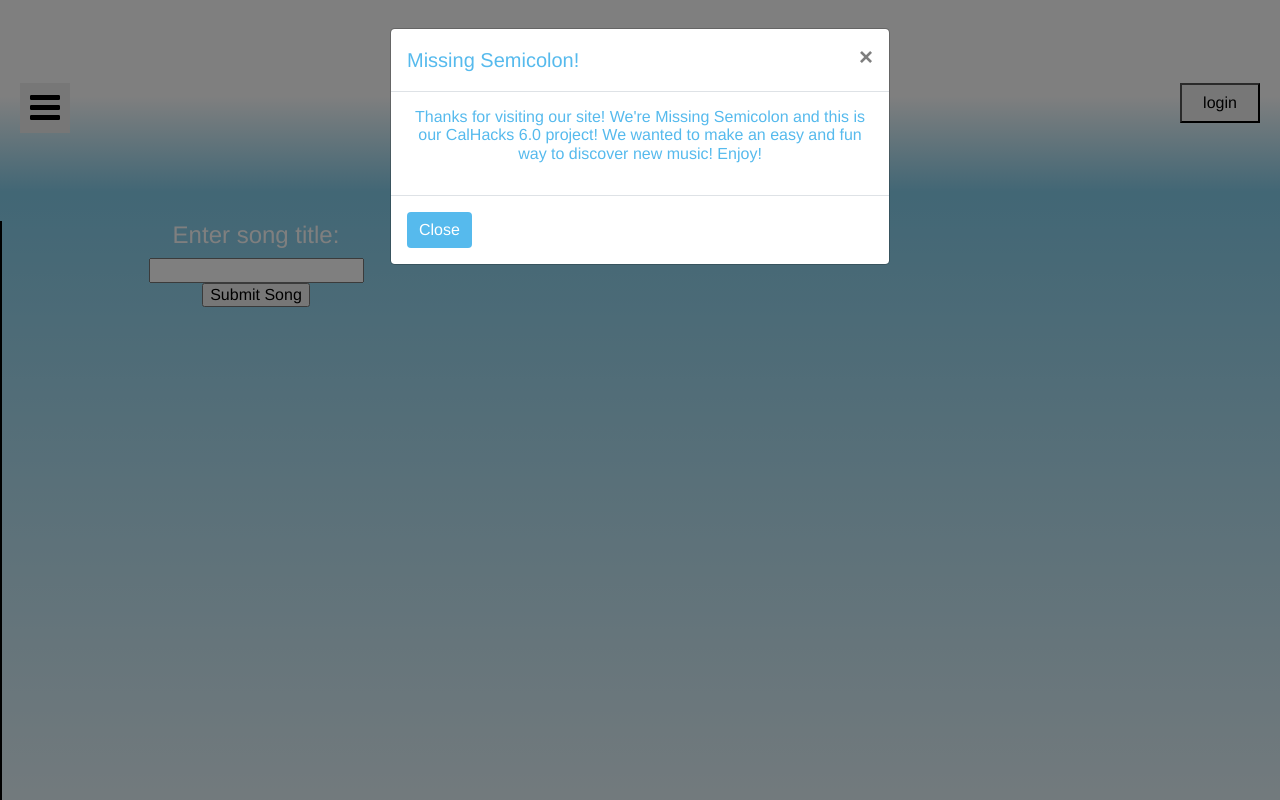
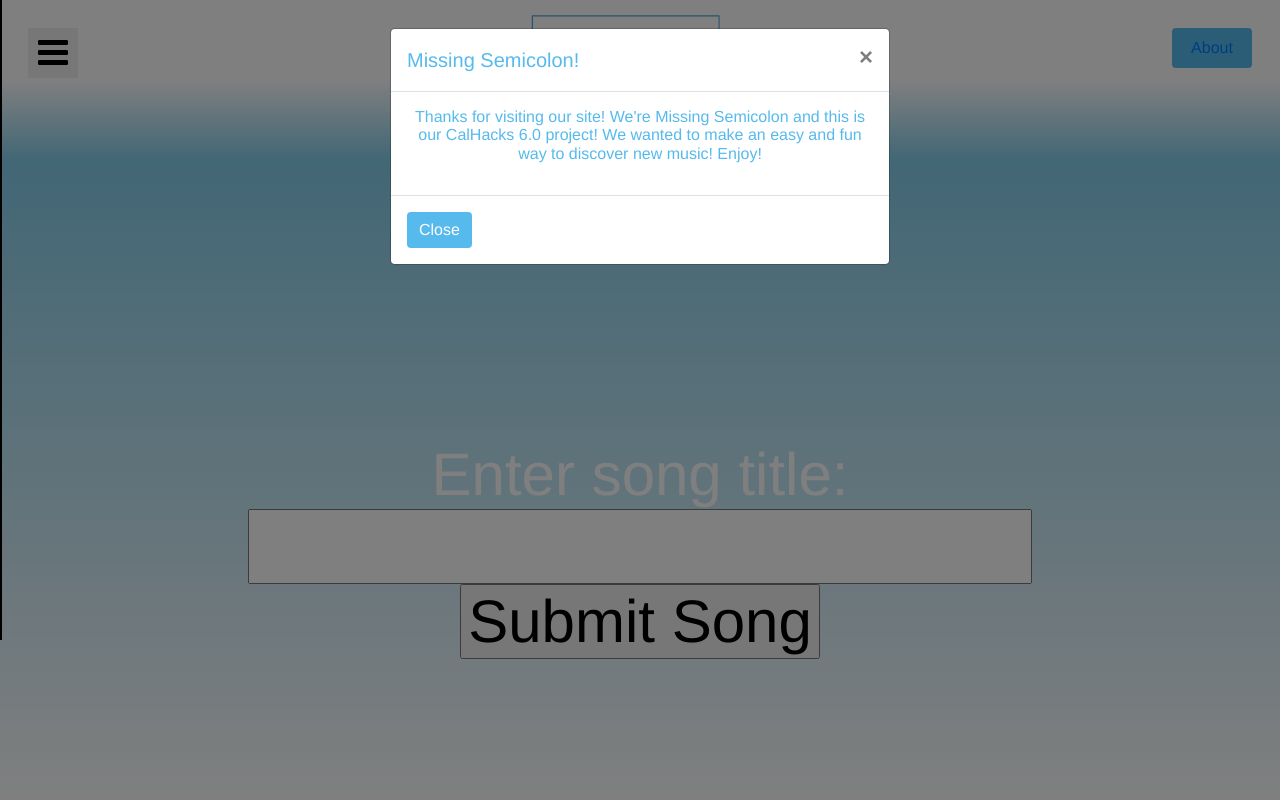
Before and after one commit to erinlimbo/Mixer, a Flask app: page /home in a window 1280 px wide. Run offline with Flask 2, Linux system fonts and the light colour scheme; some libraries are stand-ins or nearby versions.

Commit message:
added about page and styled home better

```diff
--- a/main.py
+++ b/main.py
@@ -150,16 +150,14 @@
         for i in range(10):
             curr_song = next(recommended)
             rec_songs.append(curr_song)
-            # add = request.form['yesorno']
-            # if (add == "yes"):
-            # good_songs.append(curr_song)
-            # print(curr_song)
-            # swipe = input('[y]/[n]\n>>> ')
-            #
-            # if swipe == 'y':
-            #     good_songs.append(curr_song)
-            #
-            # print(good_songs, '\n')
+            add = request.form['yesorno']
+            if (add == "yes"):
+                good_songs.append(curr_song)
+                print(curr_song)
+            swipe = input('[y]/[n]\n>>> ')
+            if swipe == 'y':
+                good_songs.append(curr_song)
+            print(good_songs, '\n')
 
 
         name = initial.name
@@ -202,10 +200,10 @@
         return render_template('home.html', name=name, id=id, artist=artist, good_songs = good_songs)
 
 
-@app.route('/profile')
+@app.route('/about')
 def profile():
 
-    return render_template('profile.html')
+    return render_template('about.html')
 
 @app.route('/login')
 def login():
--- a/static/stylesheets/home.css
+++ b/static/stylesheets/home.css
@@ -1,12 +1,10 @@
-
-
-
 .page{
   display: flex;
   flex-direction: row;
   justify-content: center;
+  align-items: center;
   width: 100%;
-  height: 100%;
+  height: 800px;
   padding-top: 30px;
 }
 
@@ -19,12 +17,16 @@
   justify-content: center;
 }
 .carousel-inner {
+  display: flex;
+  flex-direction: row;
   width: 60% !important;
+  align-items: center;
+  height: 100%;
 }
 .picture{
   border: 1px solid black;
-  height: 100px;
-  width: 100px;
+  height: 250px;
+  width: 100%;
 }
 
 .modal-content{
@@ -46,40 +48,11 @@
   display: flex;
   flex-direction: column;
   align-items: center;
+  width: 100%;
+  font-size: 60px;
+  border-radius: 20px;
 }
 
-
-
-
-
-
-#sidebar {
-  height: 80%;
-  display: flex;
-  flex-direction: column;
-  width: 0; /* 0 width - change this with JavaScript */
-  position: fixed; /* Stay in place */
-  z-index: 1; /* Stay on top */
-  /* top: 0; */
-  left: 0; /* Stay at the top */
-  overflow-x: hidden;
-  transition: .6s;
-  border: 1px solid black;
-}
-#sidebar button {
-  border: 1px solid black;
-  height: 50px;
-  width: 100%;
-  align-self: center;
-}
-
-#discover {
-  border-radius: 20px;
-  width: 40%;
-  height: 40px;
-  outline: none;
-  margin-bottom: 6%;
-}
 
 .stuff {
   display: flex;
--- a/static/stylesheets/style.css
+++ b/static/stylesheets/style.css
@@ -1,21 +1,18 @@
 
 
 body {
-  padding-top: 25px;
   font-family: "helvetica", sans-serif;
   text-align: center       !important;
   display: flex            !important;
   flex-direction: column   !important;
   justify-content: center  !important;
-  margin: 3% auto          !important;
   background-image: linear-gradient(white 10%, #84CEEB 20%, #5AB9EA 20%, #84CEEB 20%, white);
   color: white;
 }
 
 html{
-  height: 120%;
+  height: 100%;
   width: 100%;
-
 }
 
 .header {
@@ -47,6 +44,7 @@
 #logo {
   height: 100px;
   width: 200px;
+
 }
 
 
@@ -61,11 +59,11 @@
   height: 80%;
   display: flex;
   flex-direction: column;
-  width: 0; /* 0 width - change this with JavaScript */
-  position: fixed; /* Stay in place */
-  z-index: 1; /* Stay on top */
-  /* top: 0; */
-  left: 0; /* Stay at the top */
+  width: 0;
+  position: fixed;
+  z-index: 1;
+  top: 0;
+  left: 0;
   overflow-x: hidden;
   transition: .6s;
   border: 1px solid black;
--- a/templates/home.html
+++ b/templates/home.html
@@ -13,42 +13,55 @@
 
   </head>
   <body>
-
-
     <div class="header">
         <button type="button" id="openSideBar">
           <i class="fa fa-bars"></i>
         </button>
 
         <a href="/home"><img id='logo' src="/static/images/infinity11.png" width='200px' height='125px'alt="logo"></a>
-
-      <button type="button" id="login">login</button>
+      <a href="/about"><button type="button" id='login' class="btn btn-outline-primary">About</button></a>
     </div>
 
     <div class="page">
       <div id="sidebar">
-          <button type="button" name="profile"><a href="/profile">Profile</a></button>
+          <button type="button" name="about"><a href="/about">About</a></button>
           <button type="button" name="library"><a href="#">Library</a></button>
       </div>
 
-    <div id="carousel" class="carousel slide" data-ride="carousel">
-        <a class="carousel-control-prev" href="#carousel" role="button" data-slide="prev">
+    <div id="carousel" class="carousel slide" data-wrap='false' data-ride="carousel">
+        <a class="carousel-control-prev" href="#carousel" role="button" data-wrap='false' data-slide="prev">
           <span class="carousel-control-prev-icon" aria-hidden="true"></span>
           <span class="sr-only">Previous</span>
         </a>
 
         <div class="carousel-inner">
             <div class="carousel-item">
-              <div class='picture'></div>
+              <div class='picture'>
+                <div class="carousel-caption d-none d-md-block">
+                  <h5>Song Title</h5>
+                  <p>Artist</p>
+                </div>
+              </div>
             </div>
 
             <div class="carousel-item active">
-              <!-- <img class="d-block w-100" src='/../../../ForestHills'alt="..."> -->
-              <div class='picture'></div>
+              <div class='picture'>
+                <div class="carousel-caption d-none d-md-block">
+                  <h5>Song Title</h5>
+                  <p>Artist</p>
+                </div>
+              </div>
+
             </div>
+
             <div class="carousel-item">
-              <div class='picture'></div>
-            < /div>
+              <div class='picture'><img src="{{image}}" alt="song cover">
+                <div class="carousel-caption d-none d-md-block">
+                  <h5>Song Title</h5>
+                  <p>Artist</p>
+                </div>
+              </div>
+            </div>
           </div>
 
         <a class="carousel-control-next" href="#carousel" role="button" data-slide="next">
@@ -56,11 +69,13 @@
           <span class="sr-only">Next</span>
         </a>
       </div>
+
       <div id='form-container'>
         <form class="form" action="/home" method="POST">
-          <h4>Enter song title:</h4>
+          <div>Enter song title:</div>
           <input type="text" name="songIdTextBox" required>
-          <input type="submit" onclick='carousel()' name="sumbit_song" value="Submit Song" >
+          <br>
+          <input type="submit" onclick='carousel()' name="sumbit_song" value="Submit Song" border-radius='20px'>
         </form>
 
 
@@ -94,10 +109,6 @@
                 <p>Thanks for visiting our site! We're Missing Semicolon and this is our CalHacks 6.0 project! We wanted to make an easy and fun way to discover new music! Enjoy!</p>
               </div>
               <div class="modal-footer">
-                <!-- <div class="check">
-                  <input type="checkbox" class='checkbox' id="check" value="Don't Show me again" />
-                   Don't Show me again
-                </div> -->
                 <button type="button"  class="btn btn-secondary" data-dismiss="modal">Close</button>
               </div>
             </div>
@@ -111,8 +122,7 @@
       </div>
 
 
-    <!-- <script type="text/javascript" src = '../static/scripts/script.js'></script>
-    <script type="text/javascript" src = '../static/scripts/home.js'></script> -->
+
     <script src="{{ url_for('static', filename='scripts/script.js') }}"></script>
     <script src="{{ url_for('static', filename='scripts/home.js') }}"></script>
 
--- a/templates/login.html
+++ b/templates/login.html
@@ -17,13 +17,8 @@
       <title>Login</title>
 
 
-
-
-
-
 </head>
   <body>
-
 
     <div class="header">
       <span></span>
```
Also changed, not shown: static/stylesheets/about.css (added, +13 -0 lines), templates/about.html (renamed from templates/profile.html, +19 -11 lines), templates/carousel.html (deleted, +0 -76 lines).
